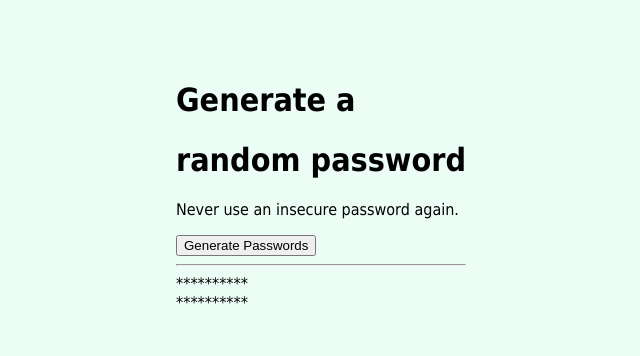
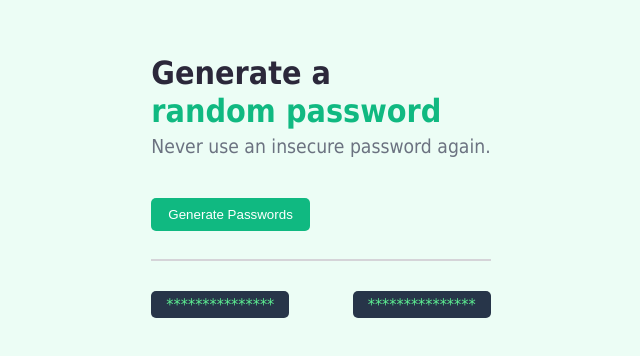
Before and after one commit to mmadiee/scrimba-password-generator, a plain HTML site: page index.html in a window 1280 px wide. Shown: the part 214-570 px from the top of the page, without its empty margins (319-959 px from the left). Drawn offline with Linux system fonts and the light colour scheme.

Commit message:
Added stylings

```diff
--- a/index.html
+++ b/index.html
@@ -9,15 +9,15 @@
 </head>
 <body>
     <div class="main">
-        <h1>Generate a</h1>
-        <h1>random password</h1>
-        <p>Never use an insecure password again.</p>
+        <h1 class="dark">Generate a</h1>
+        <h1 class="green">random password</h1>
+        <p class="tagline">Never use an insecure password again.</p>
         <button>Generate Passwords</button>
 
         <hr>
         <div class="fields">
-            <div id="field2">**********</div>
-            <div id="field2">**********</div>
+            <div id="field2"><p>***************</p></div>
+            <div id="field2"><p>***************</p></div>
         </div>
     </div>
 </body>
--- a/style.css
+++ b/style.css
@@ -7,3 +7,65 @@ body {
     height: 100vh;
     margin: 0;
 }
+
+h1 {
+    margin: 0;
+}
+
+.dark {
+    color: #2B283A;
+}
+
+.green {
+    color: #10B981;
+}
+
+.tagline {
+    color: #6B7280;
+    font-size: larger;
+    margin-top: 5px;
+}
+
+button {
+    background-color: #10B981;
+    color: white;
+    border: 0;
+    border-radius: 5px;
+    padding: 9px 17px;
+    margin: 20px 0;
+    cursor: pointer;
+}
+
+button:hover {
+    background-color: hsl(160, 84%, 29%);
+    color: white;
+    transition: 0.25s ease-in-out;
+}
+
+button:active {
+    background-color: hsl(160, 84%, 49%);
+    color: white;
+    transition: 0.25s ease-in-out;
+}
+
+hr {
+    border: 1px solid #D5D4D8;
+    margin-bottom: 30px;
+}
+
+.fields {
+    display: flex;
+    justify-content: space-between;
+    gap: 10px;
+}
+
+#field1, #field2 {
+    background-color: #273549;
+    color: #5DEF92;
+    border-radius: 5px;
+}
+
+p:not(.tagline) {
+    margin: 4px 15px;
+    font-size: 1rem;
+}
```
